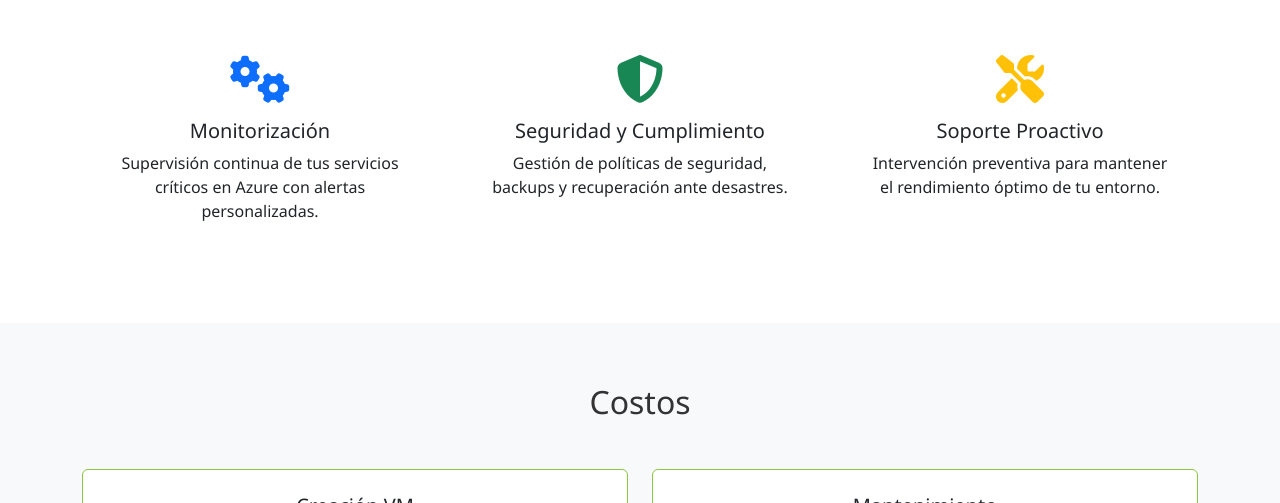
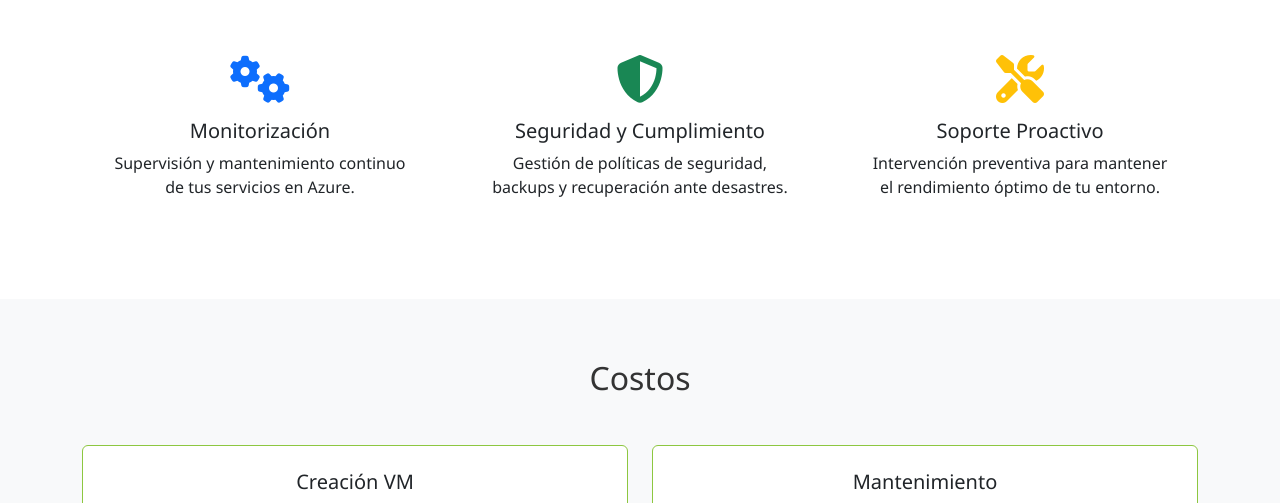
Before and after one commit to hbayona/WA-Evergreen, a plain HTML site: page View/index.html in a window 1280 px wide. Shown: the part 597-1100 px from the top of the page. Drawn offline with nearby package versions, Linux system fonts and the light colour scheme.

Commit message:
modify text to services

```diff
--- a/View/index.html
+++ b/View/index.html
@@ -29,7 +29,7 @@
           <div class="card p-4">
             <i class="fa-solid fa-gears fa-3x mb-3 text-primary"></i>
             <h5>Monitorización</h5>
-            <p>Supervisión continua de tus servicios críticos en Azure con alertas personalizadas.</p>
+            <p>Supervisión y mantenimiento continuo de tus servicios en Azure.</p>
           </div>
         </div>
         <div class="col-md-4">
```
